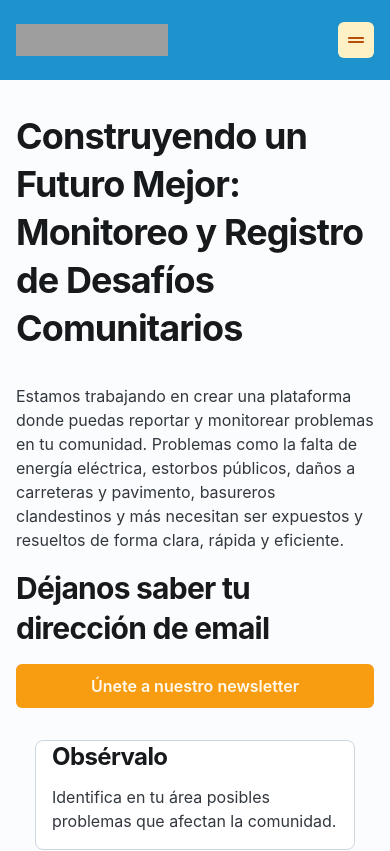
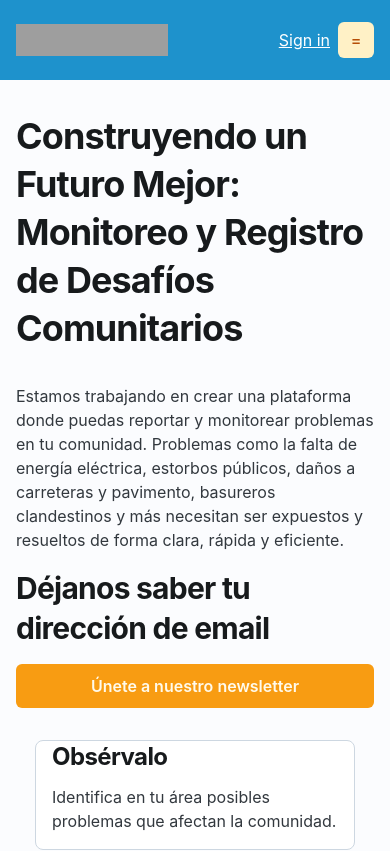
Before and after one commit to jaimeolmo/traquealo, a Next.js app: page / in a window 390 px wide. Shown: the top 851 px of the page. Built offline with nearby package versions, Linux system fonts and the light colour scheme; no server answers; grey boxes are pictures that could not be loaded.

Commit message:
Mobile menu fix

```diff
--- a/src/components/HeaderBar/MobileMenu.tsx
+++ b/src/components/HeaderBar/MobileMenu.tsx
@@ -1,47 +1,74 @@
 import { SignedIn, SignedOut, UserButton } from '@clerk/nextjs'
-import CloseRoundedIcon from '@mui/icons-material/CloseRounded'
-import DragHandleRoundedIcon from '@mui/icons-material/DragHandleRounded'
+import { ClickAwayListener } from '@mui/base/ClickAwayListener'
+import { Popper } from '@mui/base/Popper'
 import Box from '@mui/joy/Box'
 import Button from '@mui/joy/Button'
-import Dropdown from '@mui/joy/Dropdown'
 import IconButton from '@mui/joy/IconButton'
-import Menu from '@mui/joy/Menu'
-import MenuButton from '@mui/joy/MenuButton'
+import MenuList from '@mui/joy/MenuList'
 import Stack from '@mui/joy/Stack'
+import { styled } from '@mui/joy/styles'
 import Link from 'next/link'
 import { usePathname } from 'next/navigation'
-import { useCallback, useRef, useState } from 'react'
+import { useRef, useState } from 'react'
 import { UrlObject } from 'url'
 import { ButtonCreate } from '../ButtonCreate'
+
+const Popup = styled(Popper)({
+  zIndex: 1000,
+})
 
 export default function MobileMenu() {
   const pathname = usePathname()
   const [open, setOpen] = useState(false)
   const buttonRef = useRef<HTMLButtonElement>(null)
 
-  const handleOpenChange = useCallback(
-    (event: React.SyntheticEvent | null, isOpen: boolean) => {
-      setOpen(isOpen)
-    },
-    [],
-  )
-
   const handleClose = () => {
     setOpen(false)
   }
 
   return (
-    <Dropdown open={open} onOpenChange={handleOpenChange}>
-      <MenuButton
-        slots={{ root: IconButton }}
-        slotProps={{ root: { variant: 'soft', color: 'secondary' } }}
+    <Stack direction={'row-reverse'} alignItems={'center'} spacing={1}>
+      <Stack>
+        <IconButton
+          ref={buttonRef}
+          id="composition-button"
+          aria-controls={'composition-menu'}
+          aria-haspopup="true"
+          aria-expanded={open ? 'true' : undefined}
+          variant="soft"
+          color="secondary"
+          onClick={() => {
+            setOpen((prevOpen) => !prevOpen)
+          }}
         >
-        {open ? <CloseRoundedIcon /> : <DragHandleRoundedIcon />}
-      </MenuButton>
-
-      <Menu placement="bottom-end" sx={{ px: 1 }}>
+          {open ? 'x' : '='}
+        </IconButton>
+        <Popup
+          role={undefined}
+          id="composition-menu"
+          open={open}
+          anchorEl={buttonRef.current}
+          disablePortal
+          modifiers={[
+            {
+              name: 'offset',
+              options: {
+                offset: [0, 4],
+              },
+            },
+          ]}
+          sx={{ pr: 2 }}
+        >
+          <ClickAwayListener
+            onClickAway={(event) => {
+              if (event.target !== buttonRef.current) {
+                handleClose()
+              }
+            }}
+          >
+            <MenuList variant="outlined" sx={{ boxShadow: 'md', px: 1 }}>
               <Stack spacing={1} alignItems={'flex-end'}>
-          <Stack sx={{ width: '100%' }}>
+                <Stack sx={{ width: '100%' }} spacing={1}>
                   <SignedIn>
                     {pathname !== '/reportar' ? (
                       <Link prefetch={false} href="/reportar" passHref>
@@ -51,9 +78,14 @@ export default function MobileMenu() {
                       </Link>
                     ) : null}
                   </SignedIn>
+                  {pathname !== '/dashboard' ? <ButtonCreate /> : null}
+                </Stack>
+              </Stack>
+            </MenuList>
+          </ClickAwayListener>
+        </Popup>
       </Stack>
       <Stack>
-            {pathname !== '/dashboard' ? <ButtonCreate /> : null}
         <SignedOut>
           <Box
             sx={{
@@ -62,10 +94,7 @@ export default function MobileMenu() {
               },
             }}
           >
-                <Link
-                  prefetch={false}
-                  href={'/sign-in' as unknown as UrlObject}
-                >
+            <Link prefetch={false} href={'/sign-in' as unknown as UrlObject}>
               Sign in
             </Link>
           </Box>
@@ -77,7 +106,5 @@ export default function MobileMenu() {
         </SignedIn>
       </Stack>
     </Stack>
-      </Menu>
-    </Dropdown>
   )
 }
```
Lines whose indentation alone changed are shown as unchanged.
